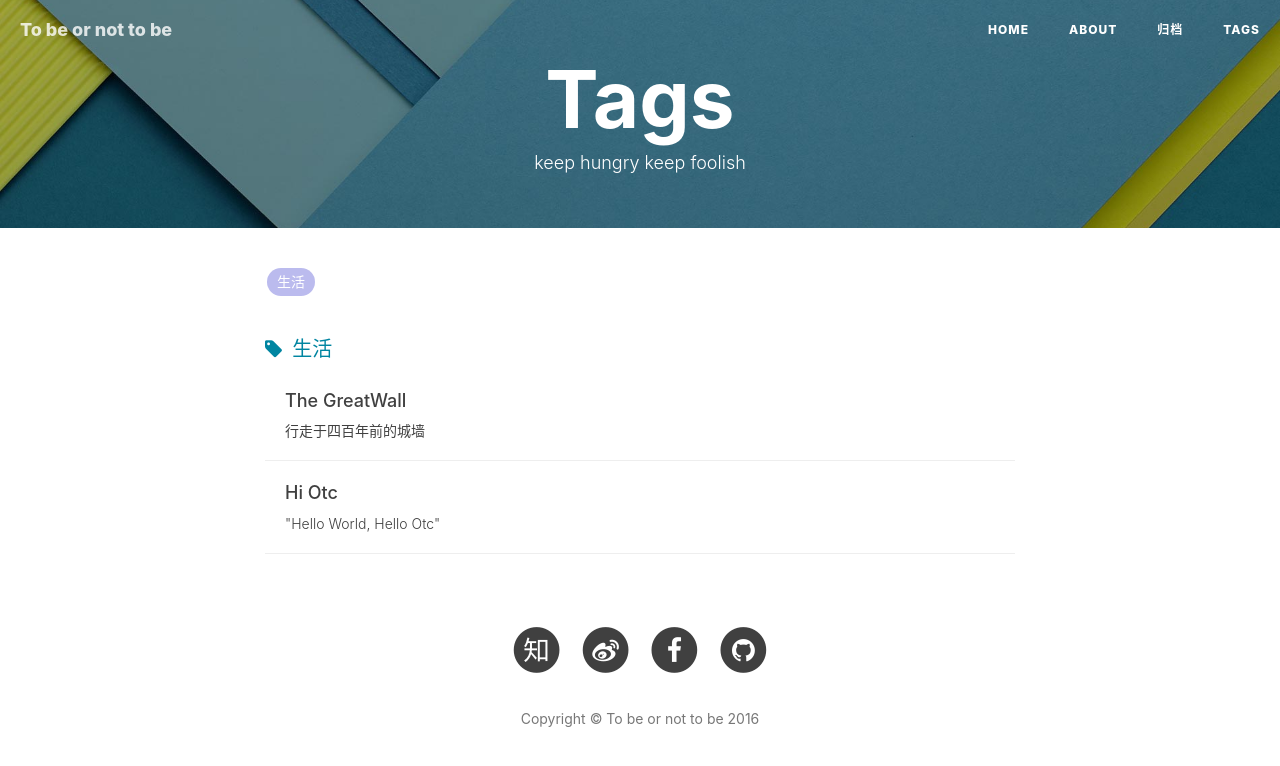
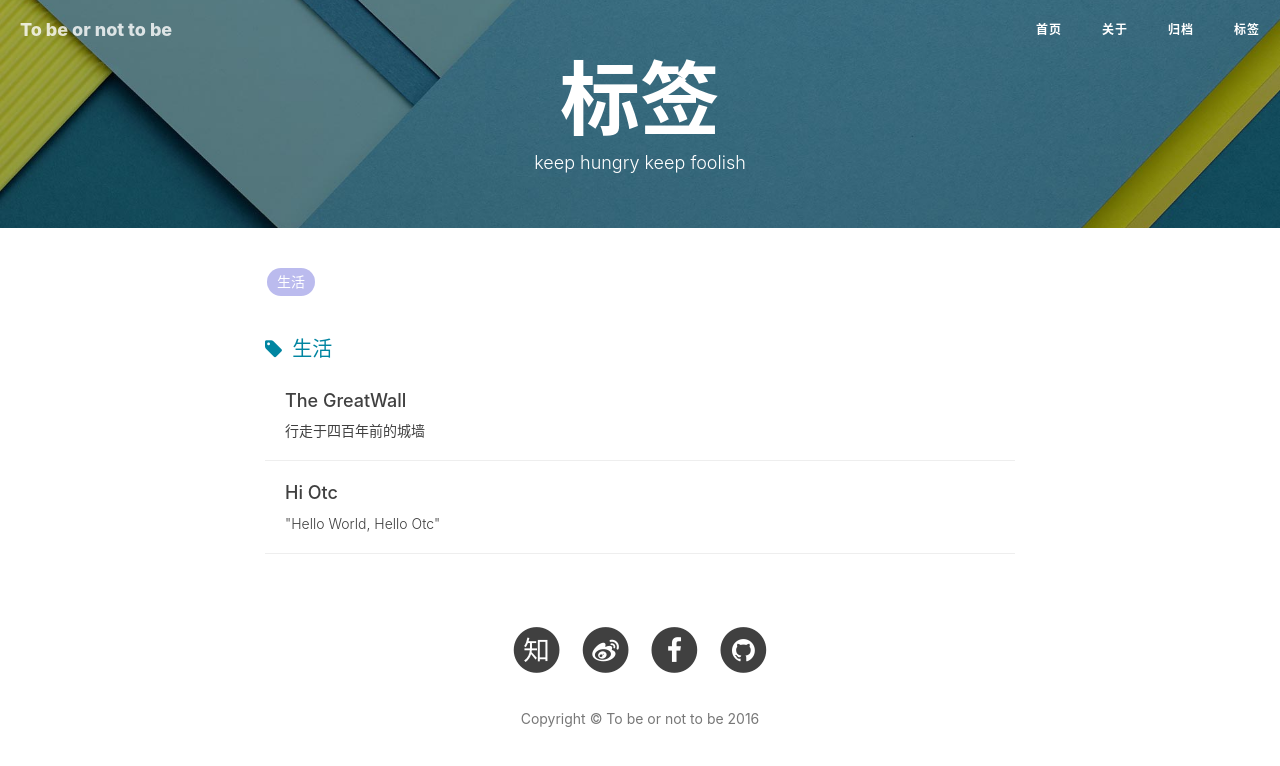
Before and after one commit to Liamlu28/imluyuan.github.io, a Jekyll site: the page built from tags.html, in a window 1280 px wide. Shown: the top 766 px of the page. Built offline with Jekyll 4.4.1, drawn with Linux system fonts in a browser that asks for light colours; nearby versions of some CDN libraries; comment, search, counter and statistics services are not loaded.

Commit message:
Change tag  to Chinese

```diff
--- a/_includes/nav.html
+++ b/_includes/nav.html
@@ -17,7 +17,7 @@
             <div class="navbar-collapse">
                 <ul class="nav navbar-nav navbar-right">
                     <li>
-                        <a href="{{ site.baseurl }}/">Home</a>
+                        <a href="{{ site.baseurl }}/">首页</a>
                     </li>
                     {% for page in site.pages %}{% if page.title %}
                     <li>
--- a/about.html
+++ b/about.html
@@ -1,6 +1,6 @@
 ---
 layout: page
-title: "About"
+title: "关于"
 description: "Hey, this is Luyuan."
 header-img: "img/about-bg.jpg"
 ---
--- a/tags.html
+++ b/tags.html
@@ -1,5 +1,5 @@
 ---
-title: Tags
+title: 标签
 layout: default
 description: keep hungry keep foolish
 header-img: "img/tag-bg.jpg"
```
Also changed, not shown: 8 other files.
